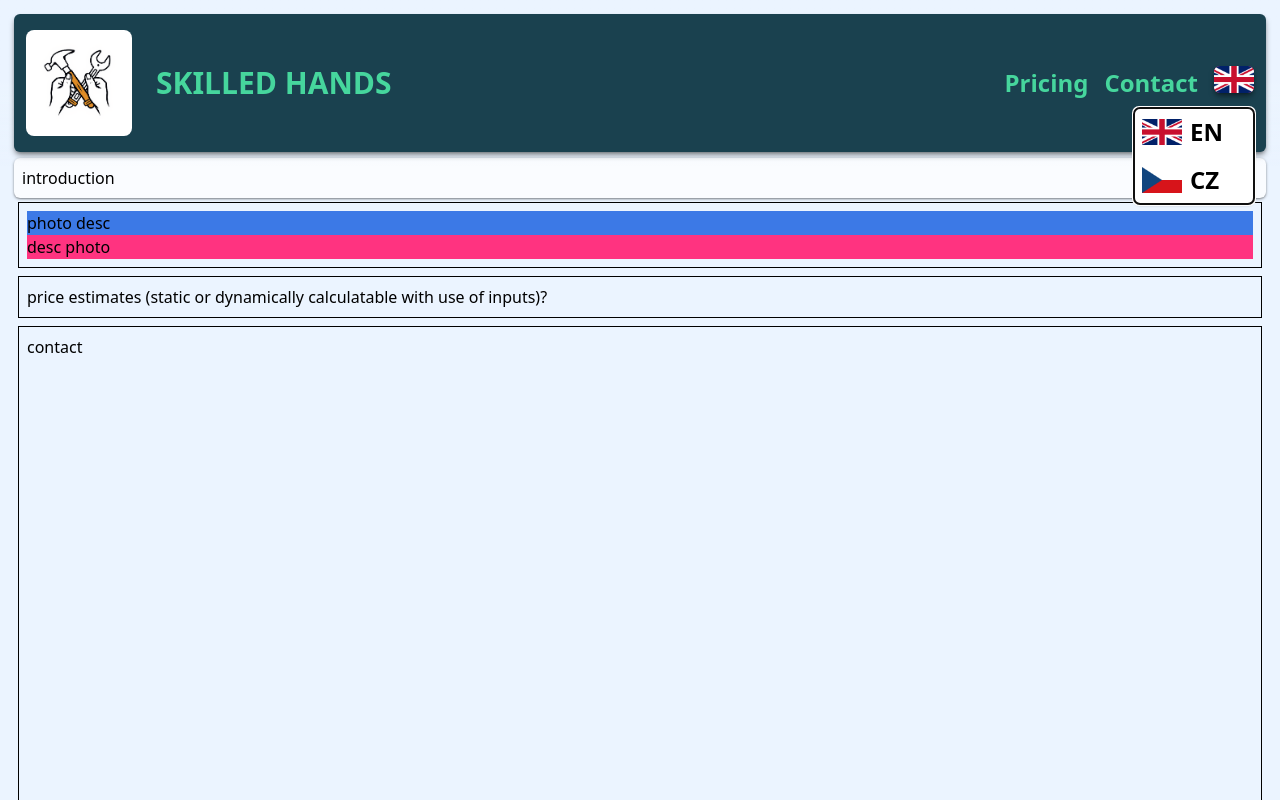
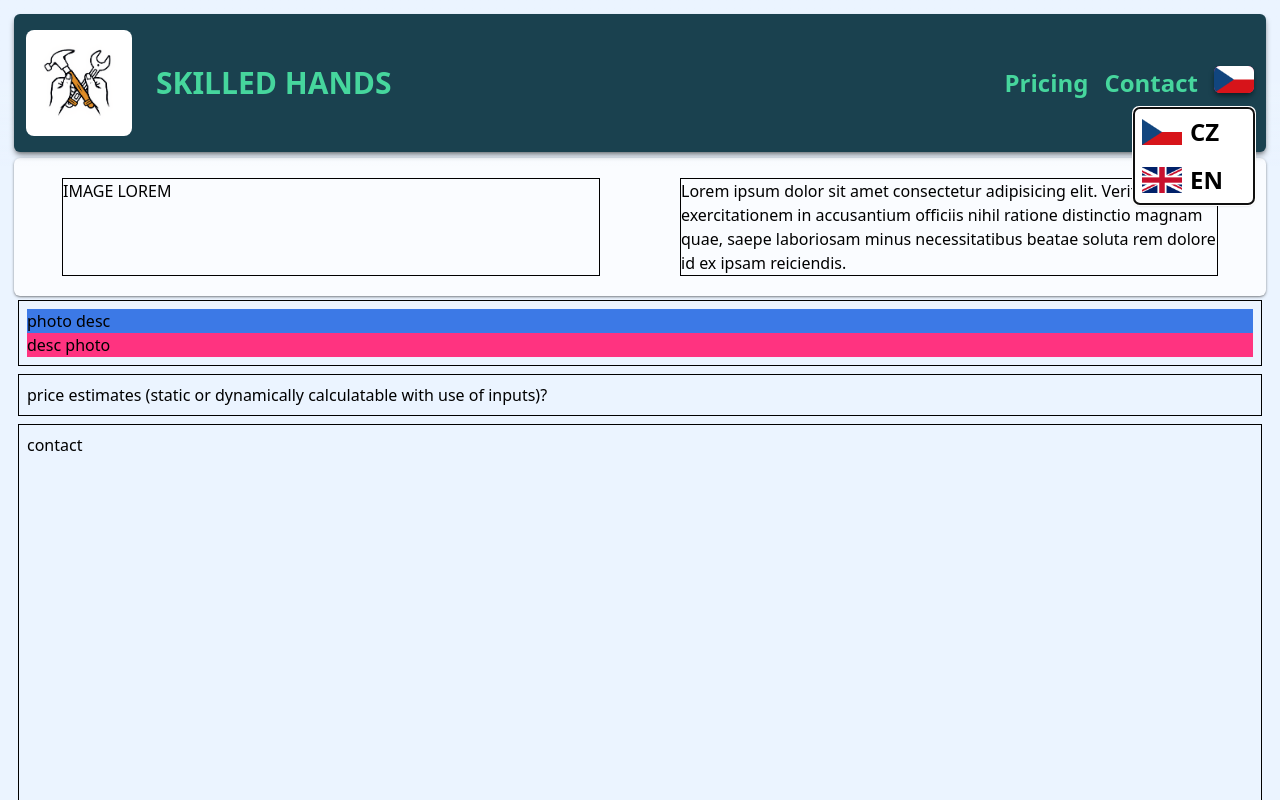
Before and after one commit to justADeni/sikovne-ruce, a React (Vite) app: page / in a window 1280 px wide. Both pictures are taken after a click on the button 1234 px from the left and 79 px from the top of the page. Shown: the top 800 px of the page. Built offline with nearby package versions, Linux system fonts and the light colour scheme.

Commit message:
possible format for intro?

```diff
--- a/src/App.tsx
+++ b/src/App.tsx
@@ -29,8 +29,14 @@ const App = (): JSX.Element => {
         setShowMobileNav={setShowMobileNav}
         scrolled={scrolled}
       />
-      <section className="bg-bg-element rounded-md p-2 shadow-sm shadow-black/40">
-        introduction
+      <section className="bg-bg-element grid grid-cols-2 gap-x-20 rounded-md px-12 py-5 shadow-sm shadow-black/40">
+        <div className="border border-black">IMAGE LOREM</div>
+        <div className="border border-black">
+          Lorem ipsum dolor sit amet consectetur adipisicing elit. Veritatis
+          exercitationem in accusantium officiis nihil ratione distinctio magnam
+          quae, saepe laboriosam minus necessitatibus beatae soluta rem dolore
+          id ex ipsam reiciendis.
+        </div>
       </section>
       <section className="m-1 inline-block border p-2">
         <div className="bg-accent">photo desc</div>
--- a/src/components/Header.tsx
+++ b/src/components/Header.tsx
@@ -1,19 +1,9 @@
-import { Dispatch, JSX, SetStateAction, useState } from "react";
+import { Dispatch, JSX, SetStateAction } from "react";
 import UntitledImage from "/images/Untitled.webp";
-import englishFlag from "/images/english.webp";
-import czechFlag from "/images/czech.webp";
+
 import { FaBars } from "react-icons/fa";
 import { useTranslation } from "react-i18next";
-import {
-  Listbox,
-  ListboxButton,
-  ListboxOption,
-  ListboxOptions
-} from "@headlessui/react";
-const languages = [
-  { lang: "en", icon: englishFlag },
-  { lang: "cz", icon: czechFlag }
-];
+import LanguageDropdown from "./LanguageDropdown";
 
 const Header = ({
   showMobileNav,
@@ -24,15 +14,7 @@ const Header = ({
   setShowMobileNav: Dispatch<SetStateAction<boolean>>;
   scrolled: boolean;
 }): JSX.Element => {
-  const { i18n } = useTranslation();
-  const changeLanguage = (flagLang: { lang: string; icon: string }): void => {
-    void i18n.changeLanguage(flagLang.lang);
-    setSelectedLanguage(
-      languages.find((l): boolean => l.lang === flagLang.lang)
-    );
-  };
   const { t } = useTranslation();
-  const [selectedLanguage, setSelectedLanguage] = useState(languages[0]);
 
   return (
     <>
@@ -65,34 +47,7 @@ const Header = ({
               </li>
 
               <li className={` ${showMobileNav ? "" : "max-md:hidden"} `}>
-                <Listbox value={selectedLanguage} onChange={changeLanguage}>
-                  <div className="relative">
-                    <ListboxButton className="bg-primary text-emphasis cursor-pointer overflow-hidden rounded-md shadow-md shadow-black/40 transition-all duration-200 outline-none hover:-translate-y-1 hover:shadow-sm active:-translate-y-0.5">
-                      <img
-                        className="aspect-3/2 h-auto w-[2.5rem]"
-                        src={selectedLanguage?.icon}
-                        alt={selectedLanguage?.lang}
-                      />
-                    </ListboxButton>
-                    <ListboxOptions className="absolute top-full mt-2 w-[120px] overflow-hidden rounded-md bg-white shadow-sm shadow-black/40 max-md:left-1/2 max-md:-translate-x-1/2 md:right-0">
-                      {languages.map(
-                        (flagLang, idx): JSX.Element => (
-                          <ListboxOption
-                            key={idx}
-                            value={flagLang}
-                            className={`flex cursor-pointer flex-row items-center gap-x-2 p-2 text-black uppercase hover:bg-blue-500 hover:text-white`}>
-                            <img
-                              className="aspect-3/2 h-auto w-[2.5rem]"
-                              src={flagLang.icon}
-                              alt={flagLang.lang}
-                            />
-                            {flagLang.lang}
-                          </ListboxOption>
-                        )
-                      )}
-                    </ListboxOptions>
-                  </div>
-                </Listbox>
+                <LanguageDropdown />
               </li>
               <li
                 className={`cursor-pointer text-4xl max-md:right-[1.75rem] md:hidden ${
--- /dev/null
+++ b/src/components/LanguageDropdown.tsx
@@ -0,0 +1,56 @@
+import {
+  Listbox,
+  ListboxButton,
+  ListboxOption,
+  ListboxOptions
+} from "@headlessui/react";
+import englishFlag from "/images/english.webp";
+import czechFlag from "/images/czech.webp";
+import { useTranslation } from "react-i18next";
+import { JSX, useState } from "react";
+const languages = [
+  { lang: "cz", icon: czechFlag },
+  { lang: "en", icon: englishFlag }
+];
+const LanguageDropdown = (): JSX.Element => {
+  const { i18n } = useTranslation();
+  const [selectedLanguage, setSelectedLanguage] = useState(languages[0]);
+  const changeLanguage = (flagLang: { lang: string; icon: string }): void => {
+    void i18n.changeLanguage(flagLang.lang);
+    setSelectedLanguage(
+      languages.find((l): boolean => l.lang === flagLang.lang)
+    );
+  };
+  return (
+    <Listbox value={selectedLanguage} onChange={changeLanguage}>
+      <div className="relative">
+        <ListboxButton className="bg-primary text-emphasis cursor-pointer overflow-hidden rounded-md shadow-md shadow-black/40 transition-all duration-200 outline-none hover:-translate-y-1 hover:shadow-sm active:-translate-y-0.5">
+          <img
+            className="aspect-3/2 h-auto w-[2.5rem]"
+            src={selectedLanguage?.icon}
+            alt={selectedLanguage?.lang}
+          />
+        </ListboxButton>
+        <ListboxOptions className="absolute top-full mt-2 w-[120px] overflow-hidden rounded-md bg-white shadow-sm shadow-black/40 max-md:left-1/2 max-md:-translate-x-1/2 md:right-0">
+          {languages.map(
+            (flagLang, idx): JSX.Element => (
+              <ListboxOption
+                key={idx}
+                value={flagLang}
+                className={`flex cursor-pointer flex-row items-center gap-x-2 p-2 text-black uppercase hover:bg-blue-500 hover:text-white`}>
+                <img
+                  className="aspect-3/2 h-auto w-[2.5rem]"
+                  src={flagLang.icon}
+                  alt={flagLang.lang}
+                />
+                {flagLang.lang}
+              </ListboxOption>
+            )
+          )}
+        </ListboxOptions>
+      </div>
+    </Listbox>
+  );
+};
+
+export default LanguageDropdown;
--- a/src/i18n.ts
+++ b/src/i18n.ts
@@ -5,7 +5,7 @@ void i18n
   .use(LanguageDetector)
   .use(initReactI18next)
   .init({
-    fallbackLng: "en",
+    fallbackLng: "cz",
     debug: false,
     interpolation: {
       escapeValue: false
```
